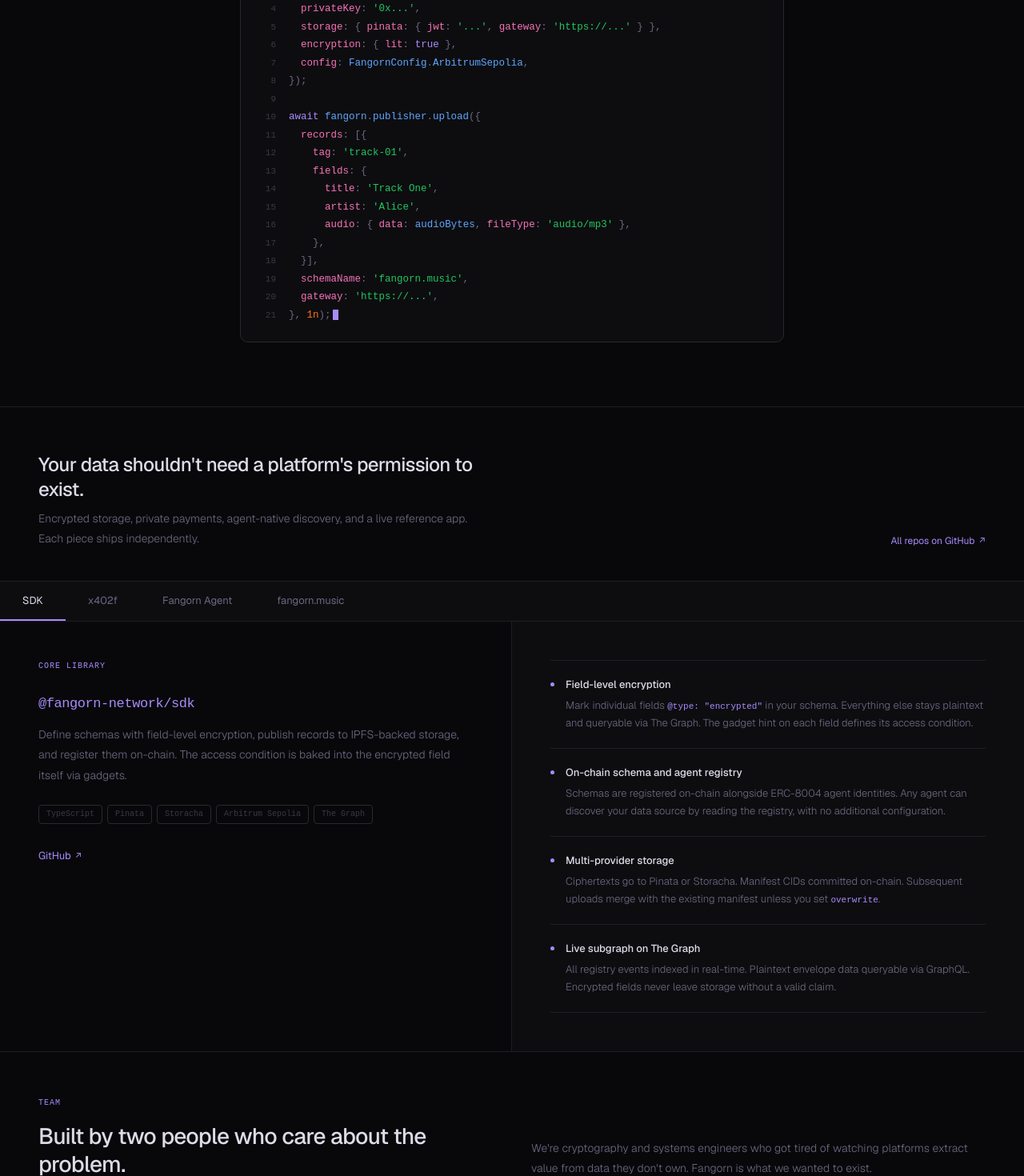
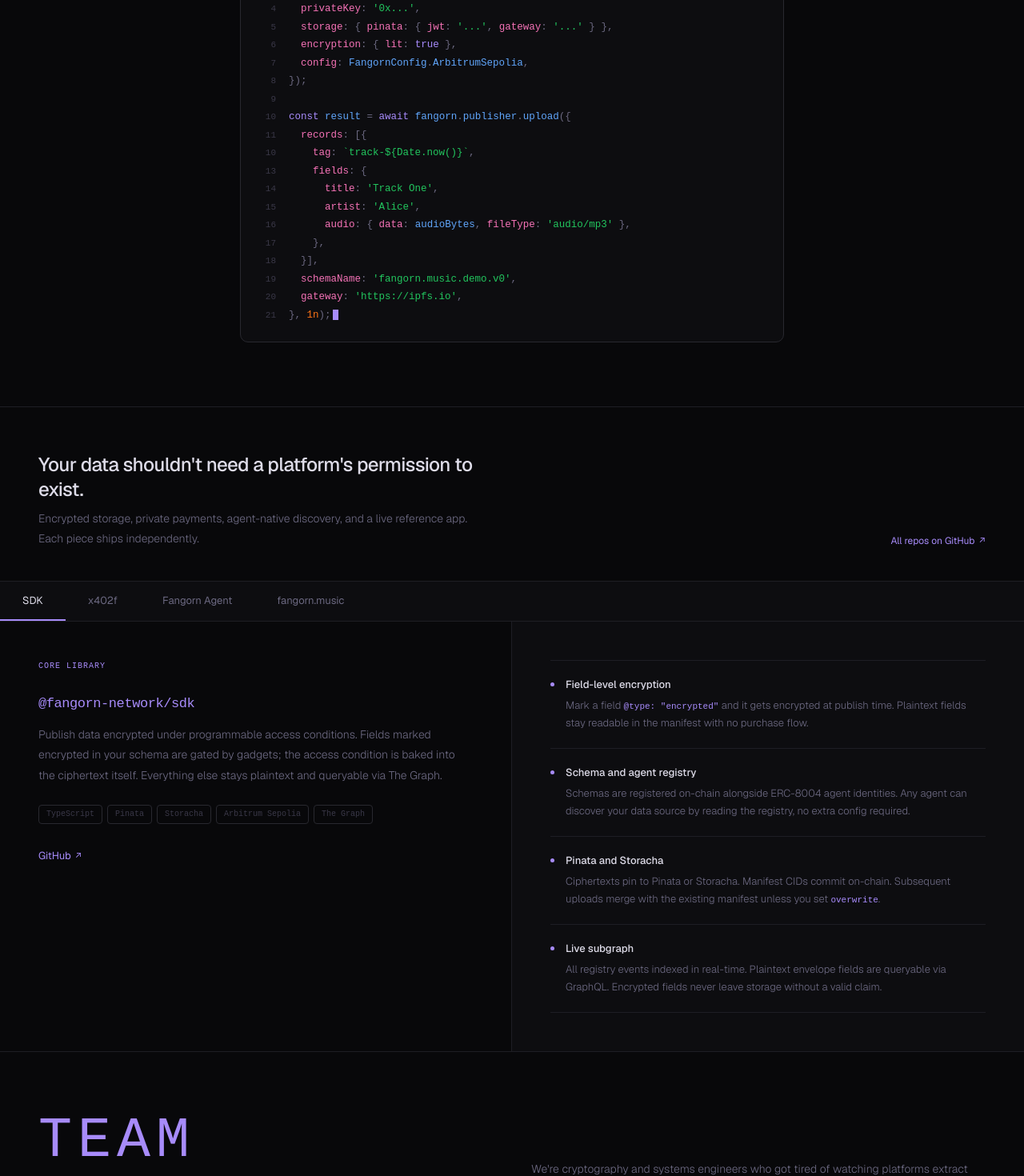
Before and after one commit to fangorn-network/website, a React (Vite) app: page / in a window 1280 px wide. Shown: the part 660-2130 px from the top of the page at 80% size. Built offline with nearby package versions, Linux system fonts and the light colour scheme; a web font is replaced by a local one.

Commit message:
update team section, update code, update package name

```diff
--- a/package.json
+++ b/package.json
@@ -1,7 +1,6 @@
 {
-  "name": "fangorn-site",
-  "private": true,
-  "version": "0.0.0",
+  "name": "fangorn",
+  "version": "0.2.0",
   "type": "module",
   "scripts": {
     "dev": "vite",
--- a/src/CodeBox.jsx
+++ b/src/CodeBox.jsx
@@ -4,53 +4,47 @@
 const TABS = ['publish', 'consume', 'schema'];
 
 const PLAIN = {
-  publish: `import { Fangorn, FangornConfig } from '@fangorn-network/sdk';
-
+  publish: `
+  import { Fangorn, FangornConfig } from '@fangorn-network/sdk';
   const fangorn = await Fangorn.create({
     privateKey: '0x...',
     storage: { pinata: { jwt: '...', gateway: 'https://...' } },
     encryption: { lit: true },
     config: FangornConfig.ArbitrumSepolia,
   });
-
   await fangorn.publisher.upload({
     records: [{
-    tag: 'track-01',
+      tag: \`track-\${Date.now()}\`,
       fields: {
         title: 'Track One',
         artist: 'Alice',
         audio: { data: audioBytes, fileType: 'audio/mp3' },
       },
     }],
-  schemaName: 'fangorn.music',
+    schemaName: 'fangorn.music.demo.v0',
     gateway: 'https://...',
-}, 1n);`,
-
-  consume: `import { FangornX402Middleware } from '@fangorn-network/fetch';
+  }, 1n);
+  `,
+  consume: `
+    import { FangornX402Middleware } from '@fangorn-network/fetch';
     import { FangornConfig } from '@fangorn-network/sdk';
-
     const middleware = await FangornX402Middleware.create({
       privateKey: '0x...',
       config: FangornConfig.ArbitrumSepolia,
       usdcContractAddress: '0x75faf114eafb1BDbe2F0316DF893fd58CE46AA4d',
       usdcDomainName: 'USD Coin',
       facilitatorAddress: '0x147c24c5Ea2f1EE1ac42AD16820De23bBba45Ef6',
-  domain: 'your-app.com',
+      domain: 'localhost',
     });
-
     const result = await middleware.fetchResource({
       privateKey: '0x...',
-  owner: '0x...',
-  schemaName: 'music.track.v1',
+      owner: '0x147c24c5Ea2f1EE1ac42AD16820De23bBba45Ef6',
+      schemaName: 'fangorn.music.demo.v0',
       tag: 'track-01',
-  baseUrl: 'https://your-resource-server.com',
+      baseUrl: 'https://facilitator.fangorn.network',
     });
-
-if (result.success) {
-  // result.data → Uint8Array, result.dataString → string
-  console.log(result.dataString);
-}`,
-
+    console.log(JSON.stringify(result))
+  `,
   schema: `const definition: SchemaDefinition = {
   title:  { '@type': 'string' },   // plaintext
   artist: { '@type': 'string' },   // plaintext
@@ -73,22 +67,22 @@
       <Line n={2} />
       <Line n={3}><Kw>const</Kw> <Fn>fangorn</Fn> <Op>=</Op> <Kw>await</Kw> <Fn>Fangorn</Fn><Op>.</Op><Fn>create</Fn><Op>{'({'}</Op></Line>
       <Line n={4}>&nbsp;&nbsp;<Prop>privateKey</Prop><Op>:</Op> <Str>'0x...'</Str><Op>,</Op></Line>
-      <Line n={5}>&nbsp;&nbsp;<Prop>storage</Prop><Op>:</Op> <Op>{'{'}</Op> <Prop>pinata</Prop><Op>:</Op> <Op>{'{'}</Op> <Prop>jwt</Prop><Op>:</Op> <Str>'...'</Str><Op>,</Op> <Prop>gateway</Prop><Op>:</Op> <Str>'https://...'</Str> <Op>{'}'}</Op> <Op>{'}'}</Op><Op>,</Op></Line>
+      <Line n={5}>&nbsp;&nbsp;<Prop>storage</Prop><Op>:</Op> <Op>{'{'}</Op> <Prop>pinata</Prop><Op>:</Op> <Op>{'{'}</Op> <Prop>jwt</Prop><Op>:</Op> <Str>'...'</Str><Op>,</Op> <Prop>gateway</Prop><Op>:</Op> <Str>'...'</Str> <Op>{'}'}</Op> <Op>{'}'}</Op><Op>,</Op></Line>
       <Line n={6}>&nbsp;&nbsp;<Prop>encryption</Prop><Op>:</Op> <Op>{'{'}</Op> <Prop>lit</Prop><Op>:</Op> <Kw>true</Kw> <Op>{'}'}</Op><Op>,</Op></Line>
       <Line n={7}>&nbsp;&nbsp;<Prop>config</Prop><Op>:</Op> <Fn>FangornConfig</Fn><Op>.</Op><Fn>ArbitrumSepolia</Fn><Op>,</Op></Line>
       <Line n={8}><Op>{'}'}</Op><Op>);</Op></Line>
       <Line n={9} />
-      <Line n={10}><Kw>await</Kw> <Fn>fangorn</Fn><Op>.</Op><Fn>publisher</Fn><Op>.</Op><Fn>upload</Fn><Op>{'({'}</Op></Line>
+      <Line n={10}><Kw>const</Kw> <Fn>result</Fn> <Op>=</Op> <Kw>await</Kw> <Fn>fangorn</Fn><Op>.</Op><Fn>publisher</Fn><Op>.</Op><Fn>upload</Fn><Op>{'({'}</Op></Line>
       <Line n={11}>&nbsp;&nbsp;<Prop>records</Prop><Op>:</Op> <Op>[{'{'}</Op></Line>
-      <Line n={12}>&nbsp;&nbsp;&nbsp;&nbsp;<Prop>tag</Prop><Op>:</Op> <Str>'track-01'</Str><Op>,</Op></Line>
+      <Line n={10}>&nbsp;&nbsp;&nbsp;&nbsp;<Prop>tag</Prop><Op>:</Op> <Str>{`\`track-\${Date.now()}\``}</Str><Op>,</Op></Line>
       <Line n={13}>&nbsp;&nbsp;&nbsp;&nbsp;<Prop>fields</Prop><Op>:</Op> <Op>{'{'}</Op></Line>
       <Line n={14}>&nbsp;&nbsp;&nbsp;&nbsp;&nbsp;&nbsp;<Prop>title</Prop><Op>:</Op> <Str>'Track One'</Str><Op>,</Op></Line>
       <Line n={15}>&nbsp;&nbsp;&nbsp;&nbsp;&nbsp;&nbsp;<Prop>artist</Prop><Op>:</Op> <Str>'Alice'</Str><Op>,</Op></Line>
       <Line n={16}>&nbsp;&nbsp;&nbsp;&nbsp;&nbsp;&nbsp;<Prop>audio</Prop><Op>:</Op> <Op>{'{'}</Op> <Prop>data</Prop><Op>:</Op> <Fn>audioBytes</Fn><Op>,</Op> <Prop>fileType</Prop><Op>:</Op> <Str>'audio/mp3'</Str> <Op>{'}'}</Op><Op>,</Op></Line>
       <Line n={17}>&nbsp;&nbsp;&nbsp;&nbsp;<Op>{'}'}</Op><Op>,</Op></Line>
       <Line n={18}>&nbsp;&nbsp;<Op>{'}'}</Op><Op>],</Op></Line>
-      <Line n={19}>&nbsp;&nbsp;<Prop>schemaName</Prop><Op>:</Op> <Str>'fangorn.music'</Str><Op>,</Op></Line>
-      <Line n={20}>&nbsp;&nbsp;<Prop>gateway</Prop><Op>:</Op> <Str>'https://...'</Str><Op>,</Op></Line>
+      <Line n={19}>&nbsp;&nbsp;<Prop>schemaName</Prop><Op>:</Op> <Str>'fangorn.music.demo.v0'</Str><Op>,</Op></Line>
+      <Line n={20}>&nbsp;&nbsp;<Prop>gateway</Prop><Op>:</Op> <Str>'https://ipfs.io'</Str><Op>,</Op></Line>
       <Line n={21}><Op>{'}'}</Op><Op>,</Op> <Num>1n</Num><Op>);</Op><Cursor /></Line>
     </pre>
   ),
@@ -103,21 +97,18 @@
       <Line n={7}>&nbsp;&nbsp;<Prop>usdcContractAddress</Prop><Op>:</Op> <Str>'0x75faf114eafb1BDbe2F0316DF893fd58CE46AA4d'</Str><Op>,</Op></Line>
       <Line n={8}>&nbsp;&nbsp;<Prop>usdcDomainName</Prop><Op>:</Op> <Str>'USD Coin'</Str><Op>,</Op></Line>
       <Line n={9}>&nbsp;&nbsp;<Prop>facilitatorAddress</Prop><Op>:</Op> <Str>'0x147c24c5Ea2f1EE1ac42AD16820De23bBba45Ef6'</Str><Op>,</Op></Line>
-      <Line n={10}>&nbsp;&nbsp;<Prop>domain</Prop><Op>:</Op> <Str>'your-app.com'</Str><Op>,</Op></Line>
+      <Line n={10}>&nbsp;&nbsp;<Prop>domain</Prop><Op>:</Op> <Str>'localhost'</Str><Op>,</Op></Line>
       <Line n={11}><Op>{'}'}</Op><Op>);</Op></Line>
       <Line n={12} />
       <Line n={13}><Kw>const</Kw> <Fn>result</Fn> <Op>=</Op> <Kw>await</Kw> <Fn>middleware</Fn><Op>.</Op><Fn>fetchResource</Fn><Op>{'({'}</Op></Line>
       <Line n={14}>&nbsp;&nbsp;<Prop>privateKey</Prop><Op>:</Op> <Str>'0x...'</Str><Op>,</Op></Line>
-      <Line n={15}>&nbsp;&nbsp;<Prop>owner</Prop><Op>:</Op> <Str>'0x...'</Str><Op>,</Op></Line>
-      <Line n={16}>&nbsp;&nbsp;<Prop>schemaName</Prop><Op>:</Op> <Str>'music.track.v1'</Str><Op>,</Op></Line>
+      <Line n={15}>&nbsp;&nbsp;<Prop>owner</Prop><Op>:</Op> <Str>'0x147c24c5Ea2f1EE1ac42AD16820De23bBba45Ef6'</Str><Op>,</Op></Line>
+      <Line n={16}>&nbsp;&nbsp;<Prop>schemaName</Prop><Op>:</Op> <Str>'fangorn.music.demo.v0'</Str><Op>,</Op></Line>
       <Line n={17}>&nbsp;&nbsp;<Prop>tag</Prop><Op>:</Op> <Str>'track-01'</Str><Op>,</Op></Line>
-      <Line n={18}>&nbsp;&nbsp;<Prop>baseUrl</Prop><Op>:</Op> <Str>'https://your-resource-server.com'</Str><Op>,</Op></Line>
+      <Line n={18}>&nbsp;&nbsp;<Prop>baseUrl</Prop><Op>:</Op> <Str>'https://facilitator.fangorn.network'</Str><Op>,</Op></Line>
       <Line n={19}><Op>{'}'}</Op><Op>);</Op></Line>
       <Line n={20} />
-      <Line n={21}><Kw>if</Kw> <Op>(</Op><Fn>result</Fn><Op>.</Op><Prop>success</Prop><Op>)</Op> <Op>{'{'}</Op></Line>
-      <Line n={22}>&nbsp;&nbsp;<Cm>{'// result.data → Uint8Array, result.dataString → string'}</Cm></Line>
-      <Line n={23}>&nbsp;&nbsp;<Fn>console</Fn><Op>.</Op><Fn>log</Fn><Op>(</Op><Fn>result</Fn><Op>.</Op><Prop>dataString</Prop><Op>);</Op></Line>
-      <Line n={24}><Op>{'}'}</Op></Line>
+      <Line n={21}><Fn>console</Fn><Op>.</Op><Fn>log</Fn><Op>(</Op><Fn>JSON</Fn><Op>.</Op><Fn>stringify</Fn><Op>(</Op><Fn>result</Fn><Op>));</Op></Line>
     </pre>
   ),
   schema: (
--- a/src/Products.jsx
+++ b/src/Products.jsx
@@ -9,25 +9,25 @@
   sdk: {
     tag: 'Core library',
     name: <><code>@fangorn-network/sdk</code></>,
-    desc: 'Define schemas with field-level encryption, publish records to IPFS-backed storage, and register them on-chain. The access condition is baked into the encrypted field itself via gadgets.',
+    desc: 'Publish data encrypted under programmable access conditions. Fields marked encrypted in your schema are gated by gadgets; the access condition is baked into the ciphertext itself. Everything else stays plaintext and queryable via The Graph.',
     pills: ['TypeScript', 'Pinata', 'Storacha', 'Arbitrum Sepolia', 'The Graph'],
     link: { href: 'https://github.com/fangorn-network/fangorn', label: 'GitHub' },
     features: [
       {
         title: 'Field-level encryption',
-        desc: <span>Mark individual fields <Ic>@type: "encrypted"</Ic> in your schema. Everything else stays plaintext and queryable via The Graph. The gadget hint on each field defines its access condition.</span>,
+        desc: <span>Mark a field <Ic>@type: "encrypted"</Ic> and it gets encrypted at publish time. Plaintext fields stay readable in the manifest with no purchase flow.</span>,
       },
       {
-        title: 'On-chain schema and agent registry',
-        desc: 'Schemas are registered on-chain alongside ERC-8004 agent identities. Any agent can discover your data source by reading the registry, with no additional configuration.',
+        title: 'Schema and agent registry',
+        desc: 'Schemas are registered on-chain alongside ERC-8004 agent identities. Any agent can discover your data source by reading the registry, no extra config required.',
       },
       {
-        title: 'Multi-provider storage',
-        desc: <span>Ciphertexts go to Pinata or Storacha. Manifest CIDs committed on-chain. Subsequent uploads merge with the existing manifest unless you set <Ic>overwrite</Ic>.</span>,
+        title: 'Pinata and Storacha',
+        desc: <span>Ciphertexts pin to Pinata or Storacha. Manifest CIDs commit on-chain. Subsequent uploads merge with the existing manifest unless you set <Ic>overwrite</Ic>.</span>,
       },
       {
-        title: 'Live subgraph on The Graph',
-        desc: 'All registry events indexed in real-time. Plaintext envelope data queryable via GraphQL. Encrypted fields never leave storage without a valid claim.',
+        title: 'Live subgraph',
+        desc: 'All registry events indexed in real-time. Plaintext envelope fields are queryable via GraphQL. Encrypted fields never leave storage without a valid claim.',
       },
     ],
   },
@@ -181,7 +181,7 @@
   const stats = [
     ['Schema registration', 'music.track.v1'],
     ['Encrypted fields', 'audio, lyrics'],
-    ['Storage', 'Pinata + Storacha'],
+    ['Storage', 'Pinata'],
     ['Payment', 'x402f / USDC'],
     ['Discovery', 'Fangorn Agent + The Graph'],
     ['Network', 'Arbitrum Sepolia'],
--- a/src/Team.jsx
+++ b/src/Team.jsx
@@ -45,7 +45,7 @@
       <div className={styles.header}>
         <div className={styles.headerLeft}>
           <div className={styles.tag}>Team</div>
-          <h2 className={styles.h2}>Built by two people who care about the problem.</h2>
+          {/* <h2 className={styles.h2}>Built by two people who care about the problem.</h2> */}
         </div>
         <p className={styles.headerRight}>
           We're cryptography and systems engineers who got tired of watching platforms extract value from data they don't own. Fangorn is what we wanted to exist.
@@ -56,22 +56,20 @@
         {team.map((member) => (
           <div key={member.name} className={styles.card}>
             <div className={styles.imgWrap}>
+              <div className={styles.imgFallback}>
+                {member.name.split(' ').map(n => n[0]).join('')}
+              </div>
               <img
                 src={member.image}
                 alt={member.name}
                 className={styles.img}
+                onLoad={(e) => { e.target.previousSibling.style.display = 'none'; }}
                 onError={(e) => { e.target.style.display = 'none'; }}
               />
-              <div className={styles.imgFallback}>
-                {member.name.split(' ').map(n => n[0]).join('')}
             </div>
-            </div>
-            <div className={styles.cardBody}>
-              <div className={styles.cardTop}>
-                <div>
+            <div className={styles.info}>
               <div className={styles.name}>{member.name}</div>
               <div className={styles.role}>{member.role}</div>
-                </div>
               <div className={styles.links}>
                 {member.links.github && (
                   <a href={member.links.github} className={styles.iconLink} target="_blank" rel="noreferrer" aria-label="GitHub">
@@ -85,8 +83,6 @@
                 )}
               </div>
             </div>
-              <p className={styles.bio}>{member.bio}</p>
-            </div>
           </div>
         ))}
       </div>
--- a/src/Team.module.css
+++ b/src/Team.module.css
@@ -13,7 +13,7 @@
 
 .tag {
   font-family: var(--mono);
-  font-size: 10px;
+  font-size: 70px;
   color: var(--hi);
   text-transform: uppercase;
   letter-spacing: 0.1em;
```
Also changed, not shown: public/team/coleman.jpg (added), public/team/tony.jpg (added). Lines whose indentation alone changed are shown as unchanged.
